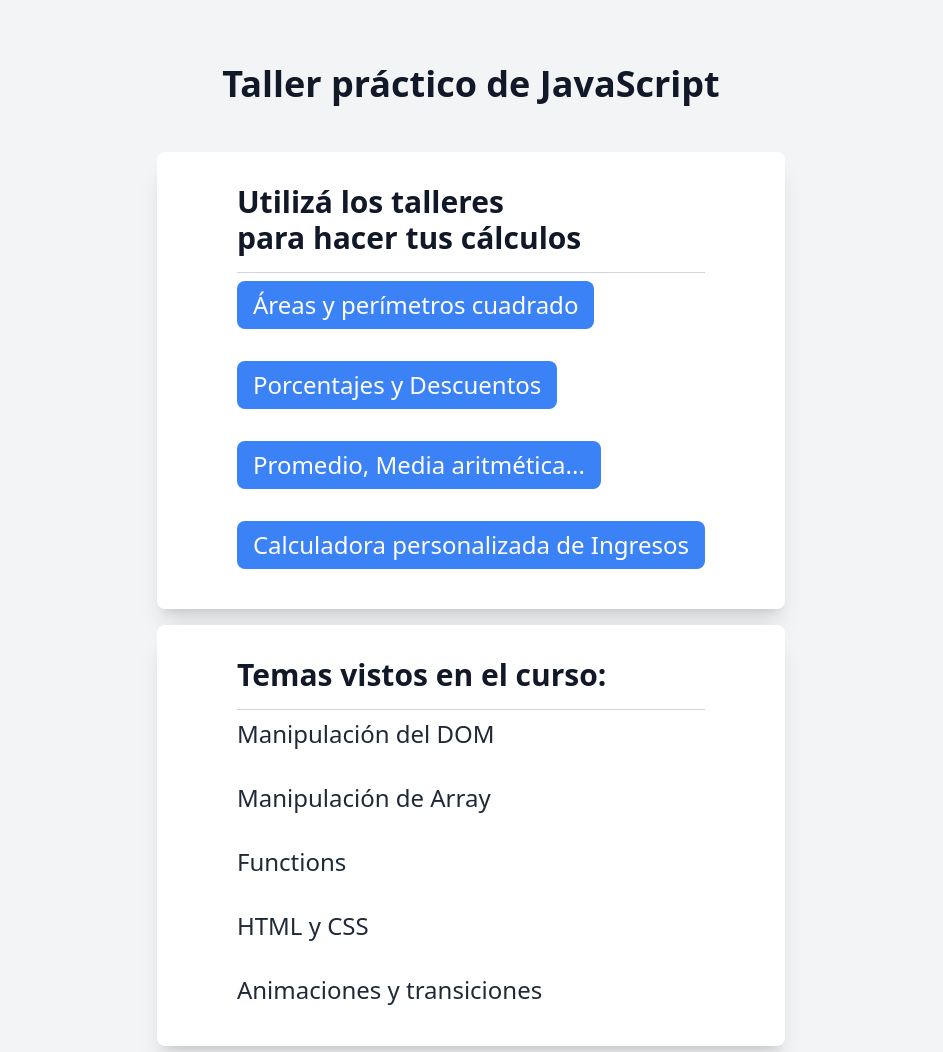
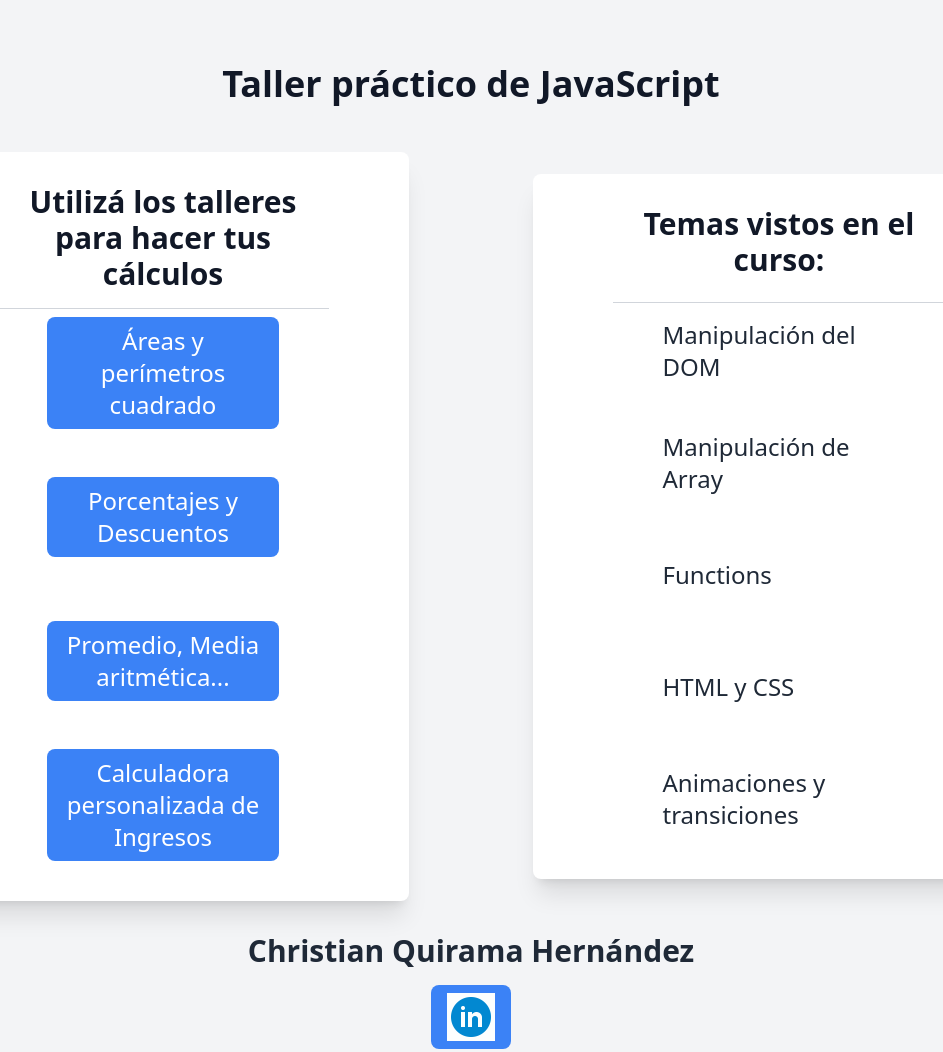
Before and after one commit to quirama1120/first-tailwind, a website: page public/index.html in a window 1280 px wide. Shown: the top 1052 px of the page, without its empty margins (169-1112 px from the left). Drawn offline with Linux system fonts and the light colour scheme.

Commit message:
modificaciones en el estilizado

```diff
--- a/public/index.html
+++ b/public/index.html
@@ -12,38 +12,38 @@
         <h1 class="text-4xl text-gray-900 font-bold">Taller práctico de JavaScript</h1>
     </header>
 
-    <section class="mx-auto max-w-4xl mt-8 px-6">
+    <section class="mx-auto w-full mt-8 px-6 flex md:flex-row items-center justify-around h-full flex-col">
 
         <!-- Sección de talleres -->
-        <section class="bg-white px-20 py-8 shadow-xl rounded-lg divide-y divide-gray-300">
-            <h2 class="text-3xl font-bold text-gray-900">
+        <section class="bg-white px-20 py-8 shadow-xl rounded-lg divide-y divide-gray-300 flex flex-col flex-grow-0 w-full lg:w-[40%] h-full">
+            <h2 class="text-3xl font-bold text-gray-900 text-center">
                 Utilizá los talleres <br> para hacer tus cálculos
             </h2>
-            <ol class="space-y-4 mt-4">
-                <li class="flex items-center justify-between py-2 text-xl sm:text-2xl text-gray-800 hover:text-blue-600 transition duration-300 ease-in-out">
+            <ol class="space-y-4 mt-4 w-[100%] flex flex-col items-center">
+                <li class="flex items-center justify-between py-2 h-32 w-[70%] text-center text-xl sm:text-2xl text-gray-800 hover:text-blue-600 transition duration-300 ease-in-out">
                     <a href="./areas.html" class="py-2 px-4 rounded-lg bg-blue-500 text-white hover:bg-blue-600 transition duration-300 ease-in-out">Áreas y perímetros cuadrado</a>
                 </li>
-                <li class="flex items-center justify-between py-2 text-xl sm:text-2xl text-gray-800 hover:text-blue-600 transition duration-300 ease-in-out">
-                    <a href="./descuentos.html" class="py-2 px-4 rounded-lg bg-blue-500 text-white hover:bg-blue-600 transition duration-300 ease-in-out">Porcentajes y Descuentos</a>
+                <li class="flex items-center justify-between py-2 w-[70%] text-center h-32 text-xl sm:text-2xl text-gray-800 hover:text-blue-600 transition duration-300 ease-in-out">
+                    <a href="./descuentos.html" class="py-2 px-4  rounded-lg bg-blue-500 text-white hover:bg-blue-600 transition duration-300 ease-in-out">Porcentajes y Descuentos</a>
                 </li>
-                <li class="flex items-center justify-between py-2 text-xl sm:text-2xl text-gray-800 hover:text-blue-600 transition duration-300 ease-in-out">
+                <li class="flex items-center justify-between w-[70%] text-center h-32 py-2 text-xl sm:text-2xl text-gray-800 hover:text-blue-600 transition duration-300 ease-in-out">
                     <a href="./promedio.html" class="py-2 px-4 rounded-lg bg-blue-500 text-white hover:bg-blue-600 transition duration-300 ease-in-out">Promedio, Media aritmética...</a>
                 </li>
-                <li class="flex items-center justify-between py-2 text-xl sm:text-2xl text-gray-800 hover:text-blue-600 transition duration-300 ease-in-out">
+                <li class="flex items-center justify-between py-2 h-32 w-[70%] text-center text-xl sm:text-2xl text-gray-800 hover:text-blue-600 transition duration-300 ease-in-out">
                     <a href="./calculadoraIngresos.html" class="py-2 px-4 rounded-lg bg-blue-500 text-white hover:bg-blue-600 transition duration-300 ease-in-out">Calculadora personalizada de Ingresos</a>
                 </li>
             </ol>
         </section>
 
         <!-- Sección de temas vistos -->
-        <section class="bg-white px-20 py-8 mt-4 shadow-xl rounded-lg divide-y divide-gray-300">
-            <h2 class="text-3xl font-bold text-gray-900">Temas vistos en el curso:</h2>
-            <ul class="space-y-4 mt-4">
-                <li class="flex items-center justify-between py-2 text-xl sm:text-2xl text-gray-800">Manipulación del DOM</li>
-                <li class="flex items-center justify-between py-2 text-xl sm:text-2xl text-gray-800">Manipulación de Array</li>
-                <li class="flex items-center justify-between py-2 text-xl sm:text-2xl text-gray-800">Functions</li>
-                <li class="flex items-center justify-between py-2 text-xl sm:text-2xl text-gray-800">HTML y CSS</li>
-                <li class="flex items-center justify-between py-2 text-xl sm:text-2xl text-gray-800">Animaciones y transiciones</li>
+        <section class="bg-white px-20 py-8 shadow-xl rounded-lg divide-y divide-gray-300 flex flex-col lg:w-[40%] h-full w-full mt-12 md:mt-0">
+            <h2 class="text-3xl font-bold text-gray-900 text-center h-20">Temas vistos en el curso:</h2>
+            <ul class="space-y-4 mt-4 h-[100%] flex flex-col items-center">
+                <li class="flex items-center py-2 w-[70%] h-24 text-xl sm:text-2xl text-gray-800">Manipulación del DOM</li>
+                <li class="flex items-center py-2 w-[70%] h-24 text-xl sm:text-2xl text-gray-800">Manipulación de Array</li>
+                <li class="flex items-center py-2 w-[70%] h-24 text-xl sm:text-2xl text-gray-800">Functions</li>
+                <li class="flex items-center py-2 w-[70%] h-24 text-xl sm:text-2xl text-gray-800">HTML y CSS</li>
+                <li class="flex items-center py-2 w-[70%] h-24 text-xl sm:text-2xl text-gray-800">Animaciones y transiciones</li>
             </ul>
         </section>
 
```
Also changed, not shown: public/descuentos.html (+1 -1 lines), public/bluid/styles.css.
